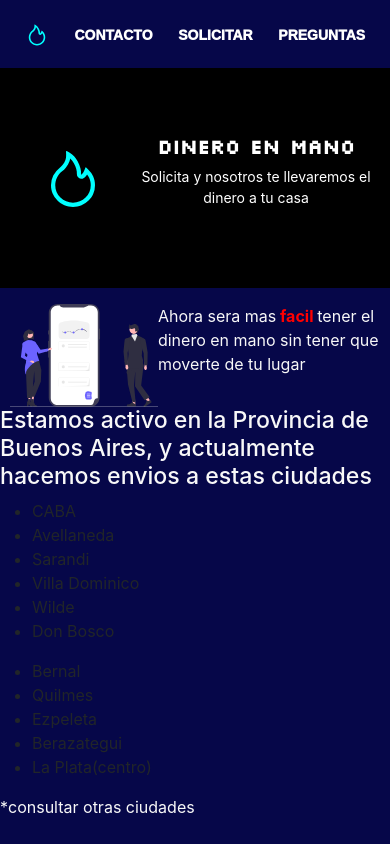
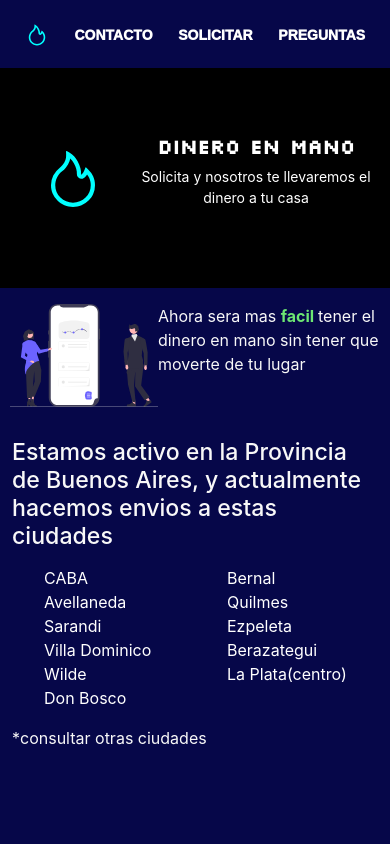
Before and after one commit to FxIvan/frontend-moneserv, a React (Create React App) app: page / in a window 390 px wide. Built offline with nearby package versions, Linux system fonts and the light colour scheme.

Commit message:
agregando ciudades

```diff
--- a/src/component/seccion2/seccion2.js
+++ b/src/component/seccion2/seccion2.js
@@ -11,15 +11,14 @@ export const Seccion2 = () => {
                         <img src={logotellevamos}/>
                     </div>
                     <div className='container-frase-texto'>
-                        <p>Ahora sera mas
-                            <span> facil </span>
-                             tener el dinero en mano sin tener que moverte de tu lugar</p>
+                        <p>Ahora sera mas <span> facil </span> tener el dinero en mano sin tener que moverte de tu lugar</p>
                     </div>
                 </div>
-                <div>
+                <div className='container container-ciudades'>
                     <h3>Estamos activo en la Provincia de Buenos Aires, y actualmente hacemos envios
                         a estas ciudades</h3>
-                    <div>
+                    <div className='container-lista-ciudades'>
+                        <div className='lista-ciudades-1'>
                             <ul>
                                 <li>CABA</li>
                                 <li>Avellaneda</li>
@@ -29,7 +28,7 @@ export const Seccion2 = () => {
                                 <li>Don Bosco</li>
                             </ul>
                         </div>
-                    <div>
+                        <div className='lista-ciudades-2'>
                             <ul>
                                 <li>Bernal</li>
                                 <li>Quilmes</li>
@@ -38,6 +37,7 @@ export const Seccion2 = () => {
                                 <li>La Plata(centro)</li>
                             </ul>
                         </div>
+                    </div>
                     <p>*consultar otras ciudades</p>
                 </div>
             </div>
--- a/src/css/seccion2.css
+++ b/src/css/seccion2.css
@@ -9,7 +9,7 @@
         width: 30%;
     }
     .container-frase span{
-        color: red;
+        color: rgb(109, 231, 115);
         font-weight: bold;
     }
 
@@ -35,4 +35,25 @@
     .container-frase-texto p{
         width: 100%;
     }
+
+    .container-ciudades{
+        margin-top: 2rem;
+        box-sizing: border-box;
+    }
+
+    .container-lista-ciudades{
+        display: flex;
+        text-align: center;
+        margin-top: 1rem;
+    }
+
+    .lista-ciudades-1 , .lista-ciudades-2{
+        width: 50%;
+    }
+
+    .container-lista-ciudades ul li{
+        list-style: none;
+        color: white;
+        text-align: initial;
+    }
 }
```
Lines whose indentation alone changed are shown as unchanged.
